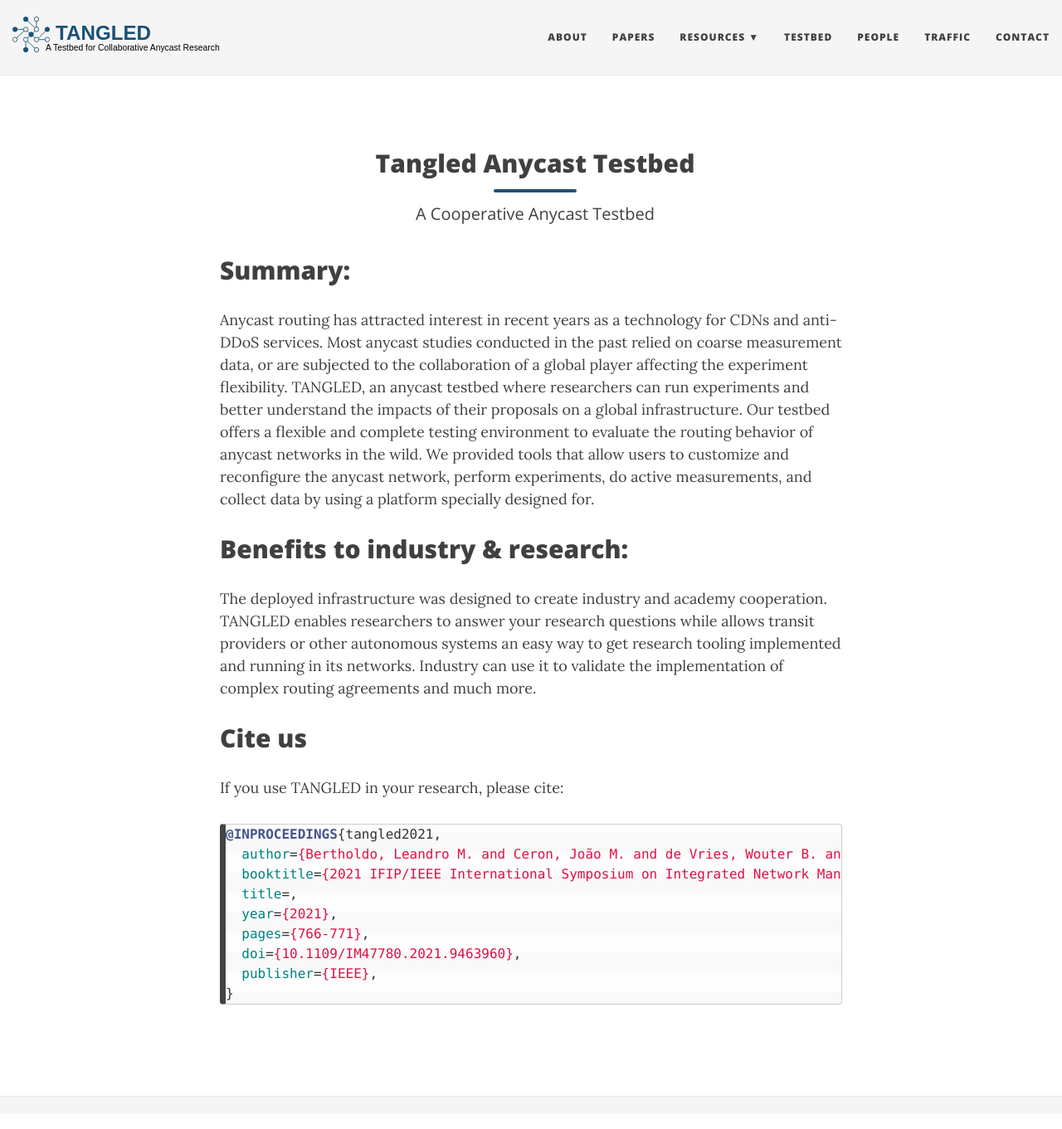
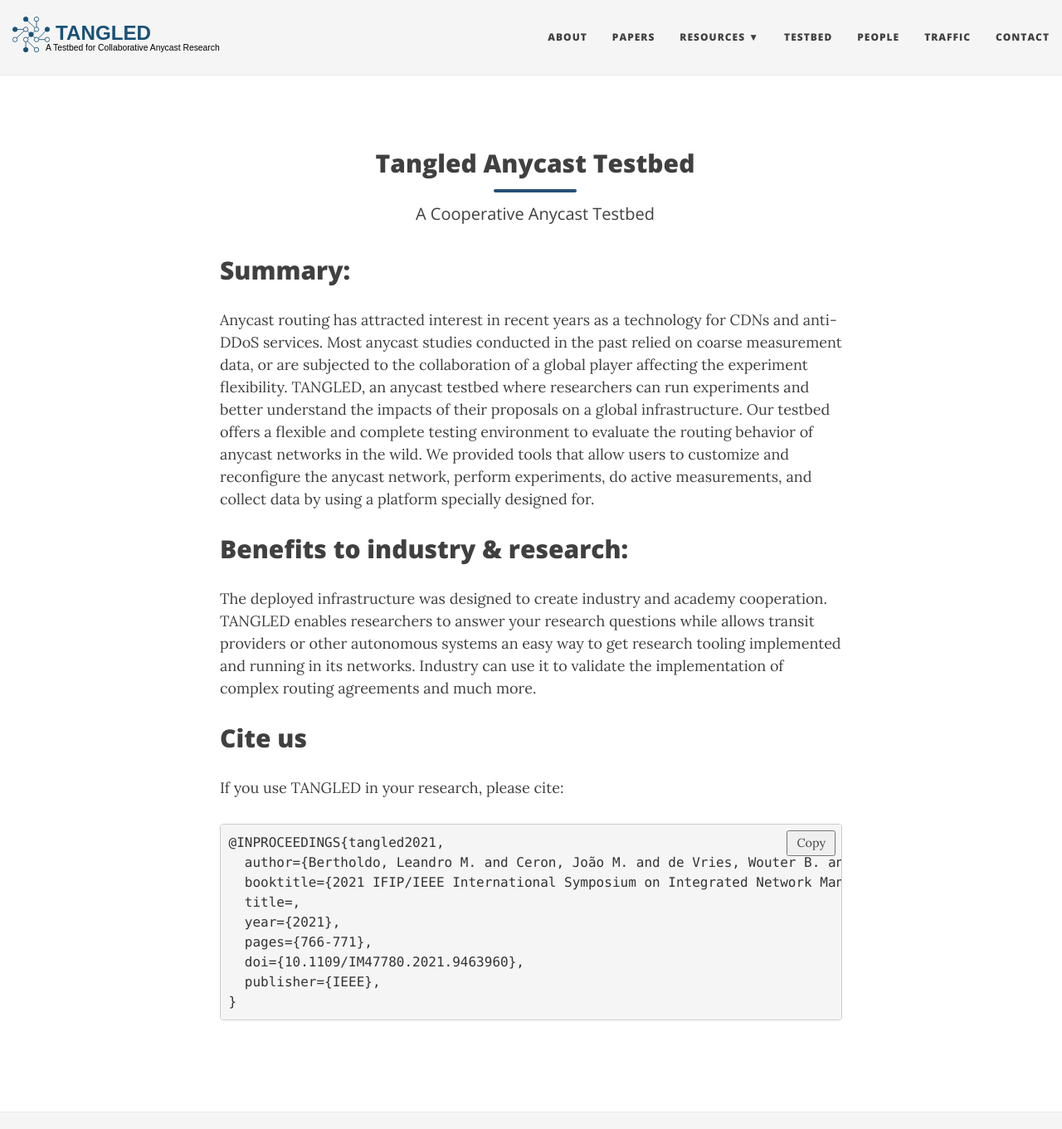
Before and after one commit to tangledsite/tangledsite.github.io, a Jekyll site: the page built from about.md, in a window 1280 px wide and 1362 px high. Shown: the whole window at 83% size. Built offline with Jekyll 4.4.1, drawn with Linux system fonts in a browser that asks for light colours; nearby versions of some CDN libraries.

Commit message:
copy button for bibtex

````diff
--- a/about.md
+++ b/about.md
@@ -21,8 +21,9 @@ and running in its networks. Industry can use it to validate the implementation
 
 If you use TANGLED in your research, please cite:
 
-```bibtex
-@INPROCEEDINGS{tangled2021,
+<div style="position:relative;">
+  <button id="bibtex-copy-btn" onclick="var btn=document.getElementById('bibtex-copy-btn');navigator.clipboard.writeText(document.getElementById('bibtex').innerText).then(function(){btn.innerText='Copied!';setTimeout(function(){btn.innerText='Copy'},2000)})" style="position:absolute;top:8px;right:8px;padding:3px 10px;font-size:0.8em;cursor:pointer;">Copy</button>
+  <pre id="bibtex">@INPROCEEDINGS{tangled2021,
   author={Bertholdo, Leandro M. and Ceron, João M. and de Vries, Wouter B. and Schmidt, Ricardo de Oliveira and Granville, Lisandro Zambenedetti and van Rijswijk-Deij, Roland and Pras, Aiko},
   booktitle={2021 IFIP/IEEE International Symposium on Integrated Network Management (IM)},
   title={{TANGLED: A Cooperative Anycast Testbed}},
@@ -30,5 +31,5 @@ If you use TANGLED in your research, please cite:
   pages={766-771},
   doi={10.1109/IM47780.2021.9463960},
   publisher={IEEE},
-}
-```
+}</pre>
+</div>
````
